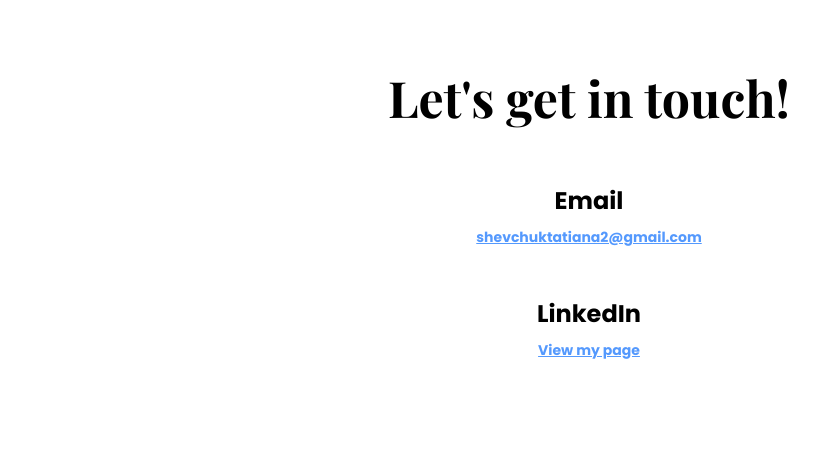
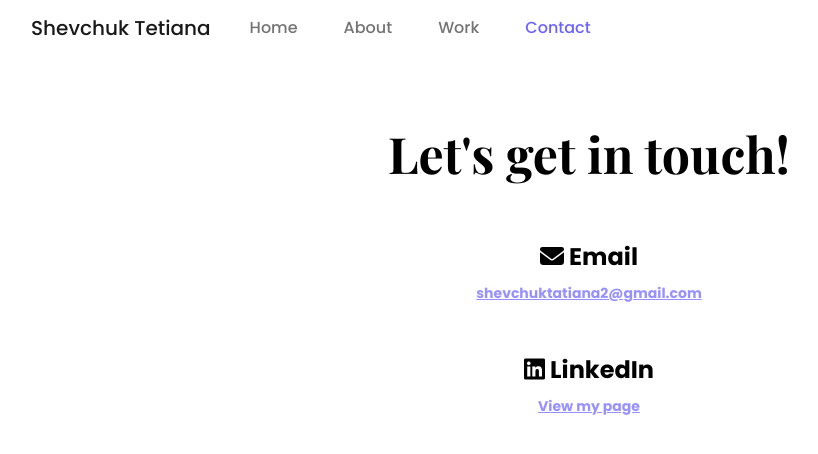
Before and after one commit to tetianaShev2/Portfolio-project-SheCodes-Responsive, a plain HTML site: page contact.html in a window 1280 px wide. Shown: the whole page, without its empty margins (51-869 px from the left). Drawn offline with nearby package versions, Linux system fonts and the light colour scheme.

Commit message:
added navbar

```diff
--- a/contact.html
+++ b/contact.html
@@ -23,16 +23,47 @@
 </head>
 
 <body>
+    <nav class="navbar navbar-expand-lg bg-white">
+        <div class="container">
+            <a class="navbar-brand" href="#">Shevchuk Tetiana</a>
+            <button class="navbar-toggler" type="button" data-bs-toggle="collapse" data-bs-target="#navbarNav"
+                aria-controls="navbarNav" aria-expanded="false" aria-label="Toggle navigation">
+                <span class="navbar-toggler-icon"></span>
+            </button>
+            <div class="collapse navbar-collapse" id="navbarNav">
+                <ul class="navbar-nav">
+                    <li class="nav-item">
+                        <a class="nav-link" aria-current="page" href="/">Home</a>
+                    </li>
+                    <li class="nav-item">
+                        <a class="nav-link" href="/about.html">About</a>
+                    </li>
+                    <li class="nav-item">
+                        <a class="nav-link" href="/work.html">Work</a>
+                    </li>
+                    <li class="nav-item">
+                        <a class="nav-link active" href="/contact.html">Contact</a>
+                    </li>
+                </ul>
+            </div>
+        </div>
+    </nav>
     <div class="content-container container">
         <div class="content">
 
             <h1 class=" mb-5">Let's get in touch!</h1>
-            <h3>Email</h3>
+            <h3>
+                <i class="fa-solid fa-envelope "></i> Email
+            </h3>
             <p class="mb-5">
-                <a href="mailto:shevchuktatiana2@gmail.com">shevchuktatiana2@gmail.com</a>
+
+                <a href="mailto:shevchuktatiana2@gmail.com" class="contact-link">shevchuktatiana2@gmail.com</a>
             </p>
-            <h3>LinkedIn</h3>
-            <p><a href="https://www.linkedin.com/in/tetiana-shevchuk-front-end-developer-tesol/" target="_blank">View my
+            <h3>
+                <i class="fa-brands fa-linkedin"></i> LinkedIn
+            </h3>
+            <p><a href="https://www.linkedin.com/in/tetiana-shevchuk-front-end-developer-tesol/" class="contact-link"
+                    target="_blank">View my
                     page</a></p>
 
         </div>
--- a/style/app.css
+++ b/style/app.css
@@ -60,6 +60,9 @@ p {
 .content {
   padding: 0 20px;
 }
+.contact-link {
+  color: var(--branding-color);
+}
 .greeting h2 {
   font-family: var(--heading-font-family);
   font-weight: normal;
@@ -98,6 +101,13 @@ p {
   font-weight: normal;
   opacity: 0.7;
 }
+.active {
+  color: var(--branding-color) !important;
+}
+.nav-item {
+  padding: 0 15px;
+  line-height: 20px;
+}
 @media (max-width: 960px) {
   h1 {
     font-size: 50px;
```
Also changed, not shown: about.html (+28 -2 lines), index.html (+25 -0 lines), work.html (+25 -0 lines).
